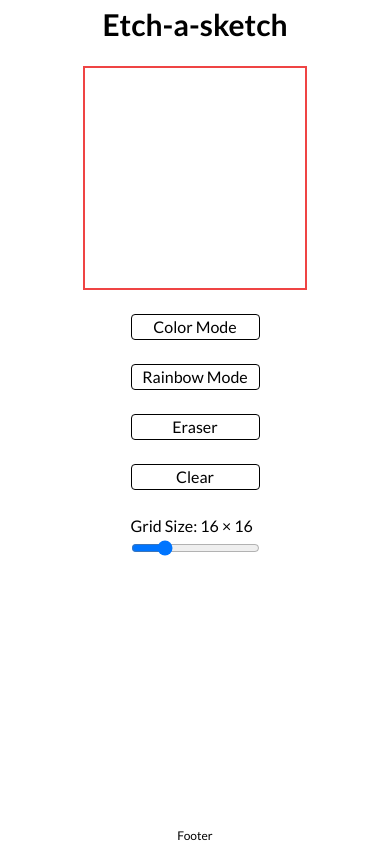
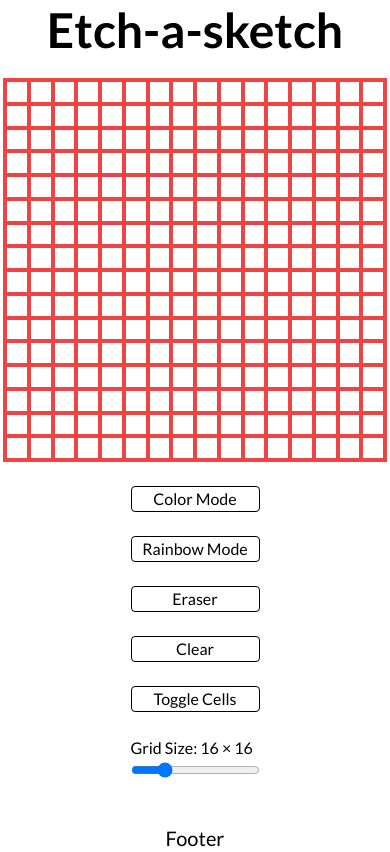
Before and after one commit to CitizenCathay/etch-a-sketch, a Next.js app: page / in a window 390 px wide. Built offline with nearby package versions, Linux system fonts and the light colour scheme.

Commit message:
Fix screen size and responsiveness issues

```diff
--- a/components/Controls.tsx
+++ b/components/Controls.tsx
@@ -10,13 +10,14 @@ const Controls = () => {
   };
   /* console.log(gridSize); */
   return (
-    <div className="gridControls flex	justify-center items-center	flex-col sm:flex-row mb-6">
+    <div className="gridControls flex	justify-center items-center	flex-col lg:flex-row mb-6">
       <Grid gridSize={gridSize} />
-      <div className="gridControls sm:ml-4 flex flex-col space-y-6 mt-6 sm:mt-0">
+      <div className="gridControls lg:ml-4 flex flex-col space-y-6 mt-6 sm:mt-5">
         <button className="border rounded border-black ">Color Mode</button>
         <button className="border rounded border-black">Rainbow Mode</button>
         <button className="border rounded border-black">Eraser</button>
         <button className="border rounded border-black">Clear</button>
+        <button className="border rounded border-black ">Toggle Cells</button>
         <div className="sizeControl">
           <p className="select-none	">
             Grid Size: {gridSize} × {gridSize}
@@ -28,6 +29,7 @@ const Controls = () => {
             value={gridSize}
             onChange={gridSizeChange}
             id="gridSizeRange"
+            className="" /* For future styling */
           />
         </div>
       </div>
--- a/components/Footer.tsx
+++ b/components/Footer.tsx
@@ -2,7 +2,7 @@ import React from "react";
 
 const Footer = () => {
   return (
-    <footer className="mb-1.4 w-screen flex justify-center text-xs md:text-sm select-none mt-4">
+    <footer className="mb-1.4 w-screen flex justify-center text-xl md:text-2xl select-none mt-4">
       Footer
     </footer>
   );
--- a/components/Grid.tsx
+++ b/components/Grid.tsx
@@ -1,4 +1,4 @@
-import React from "react";
+import React, { useEffect, useRef, useState } from "react";
 
 interface GridProps {
   gridSize: number;
@@ -7,9 +7,32 @@ interface GridProps {
 const Grid: React.FC<GridProps> = ({ gridSize }) => {
   // Import gridSize value from Controls parent component
 
+  useEffect(() => {
+    createGrid(gridSize); // Initial grid size
+  }, [gridSize]);
+
+  const createGrid = (gridSize: number) => {
+    const gridContainer = document.querySelector(
+      ".gridContainer"
+    ) as HTMLDivElement | null;
+    if (gridContainer) {
+      gridContainer.innerHTML = ""; // Clear previous content
+
+      gridContainer.style.display = "grid";
+      gridContainer.style.gridTemplateColumns = `repeat(${gridSize}, 1fr)`;
+      gridContainer.style.gridTemplateRows = `repeat(${gridSize}, 1fr)`;
+
+      for (let i = 0; i < gridSize * gridSize; i++) {
+        const gridCell = document.createElement("div");
+        gridCell.className = "grid-cell border-2 border-red-500";
+        gridContainer.appendChild(gridCell);
+      }
+    }
+  };
+
   return (
-    <div className="gridComponent mt-1 sm:ml-36">
-      <div className="w-56 h-56 sm:w-72 sm:h-72 border-2 border-red-500 "></div>
+    <div className="gridComponent mt-1 lg:ml-36">
+      <div className="gridContainer w-96 h-96 md:w-[39rem] md:h-[39rem] sm:h-[30rem] sm:w-[30rem] border-2 border-red-500 "></div>
     </div>
   );
 };
--- a/components/Header.tsx
+++ b/components/Header.tsx
@@ -3,7 +3,7 @@ import React from "react";
 const Header = () => {
   return (
     <header className="flexBetween">
-      <h1 className="max-container padding-container relative z-30 pt-1.5 pb-5 font-bold text-3xl md:text-5xl sm:text-4xl select-none	">
+      <h1 className="max-container padding-container relative z-30 pt-1.5 pb-5 font-bold text-5xl md:text-8xl sm:text-7xl select-none	">
         Etch-a-sketch
       </h1>
     </header>
```
